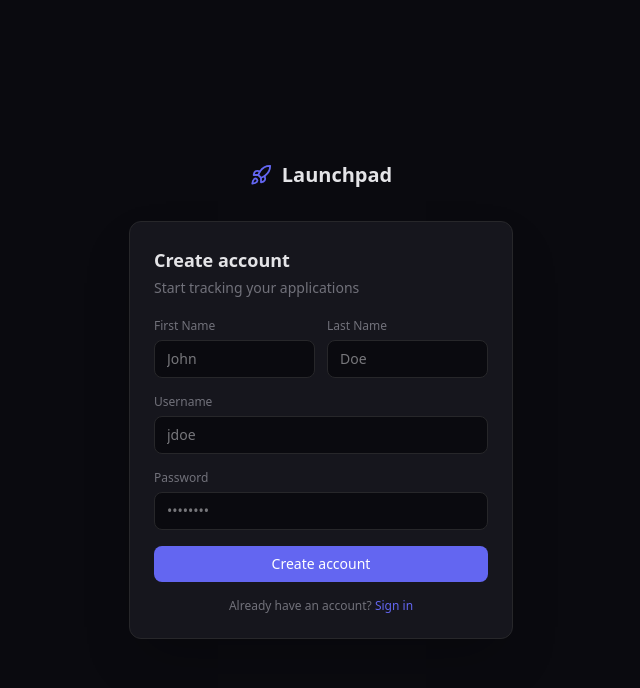
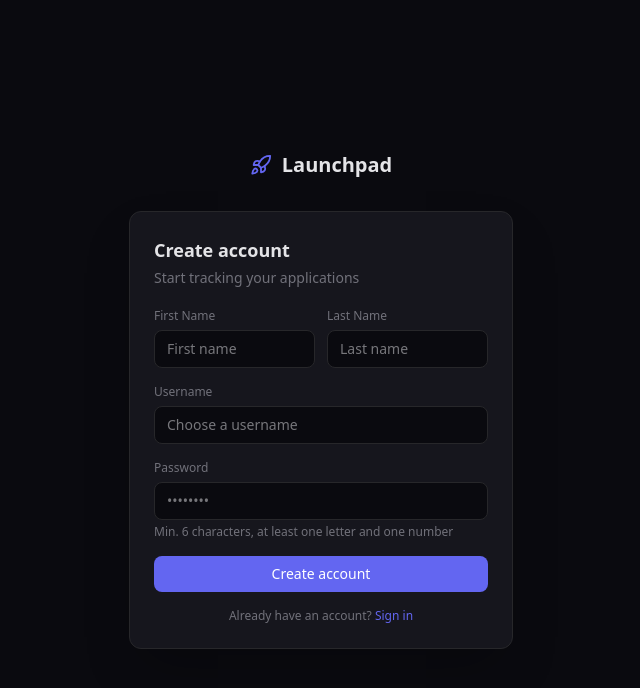
Before and after one commit to Braden-Long/uva-cs4750-launchpad, a Next.js app: page /register in a window 1280 px wide. Shown: the top 688 px of the page, without its empty margins (319-959 px from the left). Built offline with nearby package versions, Linux system fonts and the light colour scheme.

Commit message:
fix: remove sample placeholder credentials and add client-side form validation

```diff
--- a/app/login/page.tsx
+++ b/app/login/page.tsx
@@ -11,8 +11,11 @@ export default function LoginPage() {
   const [error, setError] = useState("");
   const [loading, setLoading] = useState(false);
 
+  const isValid = form.username.trim().length > 0 && form.password.length > 0;
+
   async function handleSubmit(e: React.FormEvent) {
     e.preventDefault();
+    if (!isValid) return;
     setLoading(true);
     setError("");
     const res = await fetch("/api/auth/login", {
@@ -48,7 +51,7 @@ export default function LoginPage() {
                 value={form.username}
                 onChange={(e) => setForm({ ...form, username: e.target.value })}
                 className="w-full bg-background border border-border rounded-lg px-3 py-2 text-sm focus:outline-none focus:border-accent"
-                placeholder="jdoe"
+                placeholder="Username"
               />
             </div>
             <div>
@@ -65,8 +68,8 @@ export default function LoginPage() {
             {error && <p className="text-xs text-[var(--danger)]">{error}</p>}
             <button
               type="submit"
-              disabled={loading}
-              className="w-full py-2 bg-accent hover:bg-accent-hover text-white text-sm font-medium rounded-lg transition-colors disabled:opacity-50"
+              disabled={loading || !isValid}
+              className="w-full py-2 bg-accent hover:bg-accent-hover text-white text-sm font-medium rounded-lg transition-colors disabled:opacity-50 disabled:cursor-not-allowed"
             >
               {loading ? "Signing in..." : "Sign in"}
             </button>
--- a/app/register/page.tsx
+++ b/app/register/page.tsx
@@ -5,14 +5,53 @@ import { useRouter } from "next/navigation";
 import { Rocket } from "lucide-react";
 import Link from "next/link";
 
+function validateField(name: string, value: string): string {
+  switch (name) {
+    case "first_name":
+    case "last_name":
+      if (!value.trim()) return "Required";
+      if (!/^[a-zA-Z\s'\-]+$/.test(value.trim())) return "Letters only";
+      return "";
+    case "username":
+      if (!value.trim()) return "Required";
+      if (!/^[a-zA-Z0-9_]+$/.test(value)) return "Letters, numbers, and underscores only";
+      if (value.length < 3) return "At least 3 characters";
+      return "";
+    case "password":
+      if (!value) return "Required";
+      if (value.length < 6) return "At least 6 characters";
+      if (!/[a-zA-Z]/.test(value)) return "Must include at least one letter";
+      if (!/[0-9]/.test(value)) return "Must include at least one number";
+      return "";
+    default:
+      return "";
+  }
+}
+
 export default function RegisterPage() {
   const router = useRouter();
   const [form, setForm] = useState({ username: "", first_name: "", last_name: "", password: "" });
+  const [touched, setTouched] = useState<Record<string, boolean>>({});
   const [error, setError] = useState("");
   const [loading, setLoading] = useState(false);
 
+  const fieldErrors = Object.fromEntries(
+    Object.keys(form).map((k) => [k, validateField(k, form[k as keyof typeof form])])
+  );
+  const isValid = Object.values(fieldErrors).every((e) => e === "");
+
+  function handleChange(name: string, value: string) {
+    setForm({ ...form, [name]: value });
+  }
+
+  function handleBlur(name: string) {
+    setTouched({ ...touched, [name]: true });
+  }
+
   async function handleSubmit(e: React.FormEvent) {
     e.preventDefault();
+    setTouched({ first_name: true, last_name: true, username: true, password: true });
+    if (!isValid) return;
     setLoading(true);
     setError("");
     const res = await fetch("/api/auth/register", {
@@ -30,6 +69,13 @@ export default function RegisterPage() {
     }
   }
 
+  function fieldClass(name: string) {
+    const hasError = touched[name] && fieldErrors[name];
+    return `w-full bg-background border rounded-lg px-3 py-2 text-sm focus:outline-none ${
+      hasError ? "border-[var(--danger)] focus:border-[var(--danger)]" : "border-border focus:border-accent"
+    }`;
+  }
+
   return (
     <div className="min-h-screen flex items-center justify-center px-4">
       <div className="w-full max-w-sm">
@@ -45,50 +91,64 @@ export default function RegisterPage() {
               <div>
                 <label className="block text-xs text-muted mb-1.5">First Name</label>
                 <input
-                  required
                   value={form.first_name}
-                  onChange={(e) => setForm({ ...form, first_name: e.target.value })}
-                  className="w-full bg-background border border-border rounded-lg px-3 py-2 text-sm focus:outline-none focus:border-accent"
-                  placeholder="John"
+                  onChange={(e) => handleChange("first_name", e.target.value)}
+                  onBlur={() => handleBlur("first_name")}
+                  className={fieldClass("first_name")}
+                  placeholder="First name"
                 />
+                {touched.first_name && fieldErrors.first_name && (
+                  <p className="text-xs text-[var(--danger)] mt-1">{fieldErrors.first_name}</p>
+                )}
               </div>
               <div>
                 <label className="block text-xs text-muted mb-1.5">Last Name</label>
                 <input
-                  required
                   value={form.last_name}
-                  onChange={(e) => setForm({ ...form, last_name: e.target.value })}
-                  className="w-full bg-background border border-border rounded-lg px-3 py-2 text-sm focus:outline-none focus:border-accent"
-                  placeholder="Doe"
+                  onChange={(e) => handleChange("last_name", e.target.value)}
+                  onBlur={() => handleBlur("last_name")}
+                  className={fieldClass("last_name")}
+                  placeholder="Last name"
                 />
+                {touched.last_name && fieldErrors.last_name && (
+                  <p className="text-xs text-[var(--danger)] mt-1">{fieldErrors.last_name}</p>
+                )}
               </div>
             </div>
             <div>
               <label className="block text-xs text-muted mb-1.5">Username</label>
               <input
-                required
                 value={form.username}
-                onChange={(e) => setForm({ ...form, username: e.target.value })}
-                className="w-full bg-background border border-border rounded-lg px-3 py-2 text-sm focus:outline-none focus:border-accent"
-                placeholder="jdoe"
+                onChange={(e) => handleChange("username", e.target.value)}
+                onBlur={() => handleBlur("username")}
+                className={fieldClass("username")}
+                placeholder="Choose a username"
               />
+              {touched.username && fieldErrors.username && (
+                <p className="text-xs text-[var(--danger)] mt-1">{fieldErrors.username}</p>
+              )}
             </div>
             <div>
               <label className="block text-xs text-muted mb-1.5">Password</label>
               <input
-                required
                 type="password"
                 value={form.password}
-                onChange={(e) => setForm({ ...form, password: e.target.value })}
-                className="w-full bg-background border border-border rounded-lg px-3 py-2 text-sm focus:outline-none focus:border-accent"
+                onChange={(e) => handleChange("password", e.target.value)}
+                onBlur={() => handleBlur("password")}
+                className={fieldClass("password")}
                 placeholder="••••••••"
               />
+              {touched.password && fieldErrors.password ? (
+                <p className="text-xs text-[var(--danger)] mt-1">{fieldErrors.password}</p>
+              ) : (
+                <p className="text-xs text-muted mt-1">Min. 6 characters, at least one letter and one number</p>
+              )}
             </div>
             {error && <p className="text-xs text-[var(--danger)]">{error}</p>}
             <button
               type="submit"
               disabled={loading}
-              className="w-full py-2 bg-accent hover:bg-accent-hover text-white text-sm font-medium rounded-lg transition-colors disabled:opacity-50"
+              className="w-full py-2 bg-accent hover:bg-accent-hover text-white text-sm font-medium rounded-lg transition-colors disabled:opacity-50 disabled:cursor-not-allowed"
             >
               {loading ? "Creating account..." : "Create account"}
             </button>
```
